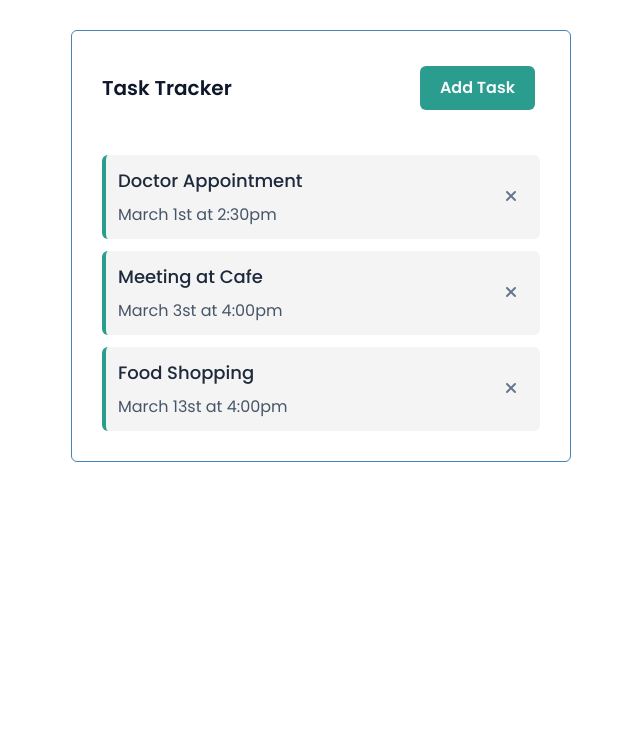
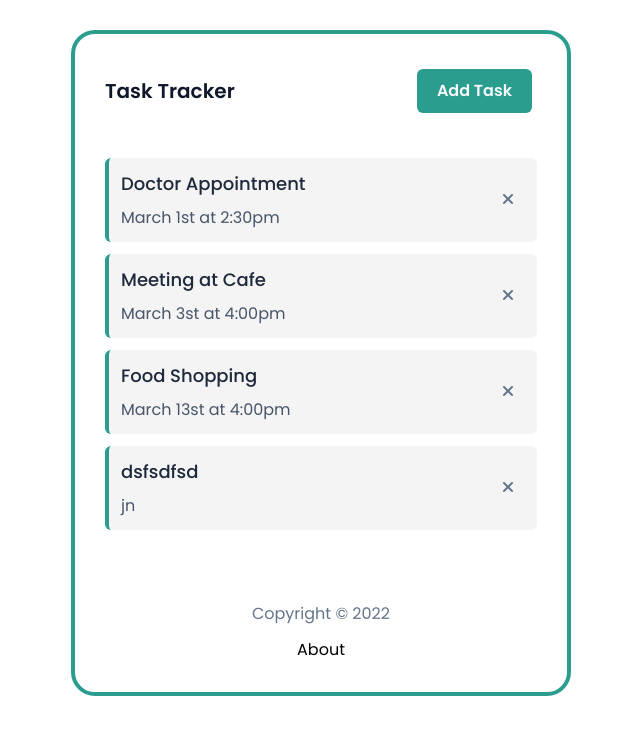
Before and after one commit to billpebert/vue-task-reminder, a Vue app: page / in a window 1280 px wide. Shown: the top 734 px of the page, without its empty margins (319-959 px from the left). Built offline with nearby package versions, Linux system fonts and the light colour scheme; data requests are answered from the project's data file.

Commit message:
set vue-router

```diff
--- a/db.json
+++ b/db.json
@@ -17,6 +17,12 @@
       "text": "Food Shopping",
       "day": "March 13st at 4:00pm",
       "reminder": true
+    },
+    {
+      "text": "dsfsdfsd",
+      "day": "jn",
+      "reminder": true,
+      "id": 4
     }
   ]
 }
--- a/package.json
+++ b/package.json
@@ -11,7 +11,8 @@
   },
   "dependencies": {
     "json-server": "^0.17.1",
-    "vue": "^3.2.45"
+    "vue": "^3.2.45",
+    "vue-router": "^4.0.13"
   },
   "devDependencies": {
     "@rushstack/eslint-patch": "^1.1.4",
--- a/src/App.vue
+++ b/src/App.vue
@@ -1,102 +1,13 @@
 <script setup>
-import HeaderSection from "./components/HeaderSection.vue";
-import ButtonEl from "./components/ButtonEl.vue";
-import TasksElVue from "./components/TasksEl.vue";
-import AddTaskVue from "./components/AddTask.vue";
+import FooterElVue from "./components/FooterEl.vue";
 </script>
 
 <template>
 	<div class="container-wrapper">
-		<HeaderSection title="Task Tracker">
-			<ButtonEl
-				:title="showAddTask ? 'Close Form' : 'Add Task'"
-				:className="showAddTask ? 'btn-black' : 'btn-success'"
-				@click="toggleForm"
-			/>
-		</HeaderSection>
-		<div v-show="showAddTask">
-			<AddTaskVue @add-task="addTask" />
-		</div>
-		<TasksElVue @toggle-reminder="toggleReminder" @delete-task="deleteTask" :tasks="tasks" />
+		<router-view></router-view>
+		<FooterElVue />
 	</div>
 </template>
-
-<script>
-export default {
-	data() {
-		return {
-			tasks: [],
-			showAddTask: false,
-		};
-	},
-
-	methods: {
-		async addTask(task) {
-			const res = await fetch("http://localhost:8989/tasks", {
-				method: "POST",
-				headers: {
-					"Content-type": "application/json",
-				},
-				body: JSON.stringify(task),
-			});
-
-			const data = await res.json();
-
-			// this.tasks = [...this.tasks, task];
-			this.tasks = [...this.tasks, data];
-		},
-		async deleteTask(id) {
-			if (confirm("Are you sure?")) {
-				const res = await fetch(`http://localhost:8989/tasks/${id}`, {
-					method: "DELETE",
-				});
-
-				res.status === 200
-					? (this.tasks = this.tasks.filter((task) => task.id !== id))
-					: alert("Error deleting task");
-			}
-		},
-		async toggleReminder(id) {
-			const taskToToggle = await this.fetchTask(id);
-
-			const updateTask = { ...taskToToggle, reminder: !taskToToggle.reminder };
-
-			const res = await fetch(`http://localhost:8989/tasks/${id}`, {
-				method: "PUT",
-				headers: {
-					"Content-type": "application/json",
-				},
-				body: JSON.stringify(updateTask),
-			});
-
-			const data = await res.json();
-
-			// const markTask = this.tasks.map((task) => (task.id === id ? { ...task, reminder: !task.reminder } : task));
-			const markTask = this.tasks.map((task) => (task.id === id ? { ...task, reminder: data.reminder } : task));
-			this.tasks = markTask;
-		},
-		toggleForm() {
-			this.showAddTask = !this.showAddTask;
-		},
-		async fetchTasks() {
-			const res = await fetch("http://localhost:8989/tasks");
-			// const res = await fetch("api/tasks");
-			const data = await res.json();
-			return data;
-		},
-		async fetchTask(id) {
-			// const res = await fetch(`api/task/${id}`);
-			const res = await fetch(`http://localhost:8989/tasks/${id}`);
-			const data = await res.json();
-			return data;
-		},
-	},
-
-	async created() {
-		this.tasks = await this.fetchTasks();
-	},
-};
-</script>
 
 <style>
 * {
@@ -111,8 +22,8 @@ export default {
 	margin: 30px auto;
 	overflow: auto;
 	min-height: 300px;
-	border: 1px solid steelblue;
-	border-radius: 6px;
+	border: 4px solid #2a9d8f;
+	border-radius: 24px;
 	padding: 30px;
 }
 </style>
--- /dev/null
+++ b/src/components/FooterEl.vue
@@ -0,0 +1,6 @@
+<template>
+	<footer class="mt-10 pt-8 text-center">
+		<p class="text-slate-500 mb-3">Copyright &copy; 2022</p>
+		<router-link to="/about">About</router-link>
+	</footer>
+</template>
--- a/src/main.js
+++ b/src/main.js
@@ -3,4 +3,6 @@ import App from "./App.vue";
 import "./assets/tailwindcss/main.css";
 // import "./assets/main.css";
 
-createApp(App).mount("#app");
+import router from "./router";
+
+createApp(App).use(router).mount("#app");
--- /dev/null
+++ b/src/router/index.js
@@ -0,0 +1,23 @@
+import { createRouter, createWebHistory } from "vue-router";
+import About from "../views/AboutView.vue";
+import Home from "../views/HomeView.vue";
+
+const routes = [
+	{
+		path: "/",
+		name: "Home",
+		component: Home,
+	},
+	{
+		path: "/about",
+		name: "About",
+		component: About,
+	},
+];
+
+const router = createRouter({
+	history: createWebHistory(import.meta.env.BASE_URL),
+	routes,
+});
+
+export default router;
--- /dev/null
+++ b/src/views/AboutView.vue
@@ -0,0 +1,9 @@
+<template>
+	<HeaderSection title="About App" />
+	<p class="text-center my-5 font-semibold text-xl text-[#2a9d8f]">Version 1.0.0</p>
+	<router-link to="/" class="underline underline-offset-4 text-blue-600">← Go Back</router-link>
+</template>
+
+<script setup>
+import HeaderSection from "../components/HeaderSection.vue";
+</script>
--- /dev/null
+++ b/src/views/HomeView.vue
@@ -0,0 +1,101 @@
+<template>
+	<HeaderSection title="Task Tracker">
+		<ButtonEl
+			:title="showAddTask ? 'Close Form' : 'Add Task'"
+			:className="showAddTask ? 'btn-black' : 'btn-success'"
+			@click="toggleForm"
+		/>
+	</HeaderSection>
+	<div v-show="showAddTask">
+		<AddTaskVue @add-task="addTask" />
+	</div>
+	<TasksElVue @toggle-reminder="toggleReminder" @delete-task="deleteTask" :tasks="tasks" />
+</template>
+
+<script setup>
+import HeaderSection from "../components/HeaderSection.vue";
+import ButtonEl from "../components/ButtonEl.vue";
+import TasksElVue from "../components/TasksEl.vue";
+import AddTaskVue from "../components/AddTask.vue";
+</script>
+
+<script>
+export default {
+	data() {
+		return {
+			tasks: [],
+			showAddTask: false,
+		};
+	},
+	methods: {
+		async addTask(task) {
+			const res = await fetch("http://localhost:8989/tasks", {
+				method: "POST",
+				headers: {
+					"Content-type": "application/json",
+				},
+				body: JSON.stringify(task),
+			});
+
+			const data = await res.json();
+
+			// this.tasks = [...this.tasks, task];
+			this.tasks = [...this.tasks, data];
+
+			if (res.status === 200 || res.status === 201) {
+				// alert("New task created!");
+				this.showAddTask = false;
+			}
+		},
+		async deleteTask(id) {
+			if (confirm("Are you sure?")) {
+				const res = await fetch(`http://localhost:8989/tasks/${id}`, {
+					method: "DELETE",
+				});
+
+				res.status === 200
+					? (this.tasks = this.tasks.filter((task) => task.id !== id))
+					: alert("Error deleting task");
+			}
+		},
+		async toggleReminder(id) {
+			const taskToToggle = await this.fetchTask(id);
+
+			const updateTask = { ...taskToToggle, reminder: !taskToToggle.reminder };
+
+			const res = await fetch(`http://localhost:8989/tasks/${id}`, {
+				method: "PUT",
+				headers: {
+					"Content-type": "application/json",
+				},
+				body: JSON.stringify(updateTask),
+			});
+
+			const data = await res.json();
+
+			// const markTask = this.tasks.map((task) => (task.id === id ? { ...task, reminder: !task.reminder } : task));
+			const markTask = this.tasks.map((task) => (task.id === id ? { ...task, reminder: data.reminder } : task));
+			this.tasks = markTask;
+		},
+		toggleForm() {
+			this.showAddTask = !this.showAddTask;
+		},
+		async fetchTasks() {
+			const res = await fetch("http://localhost:8989/tasks");
+			// const res = await fetch("api/tasks");
+			const data = await res.json();
+			return data;
+		},
+		async fetchTask(id) {
+			// const res = await fetch(`api/task/${id}`);
+			const res = await fetch(`http://localhost:8989/tasks/${id}`);
+			const data = await res.json();
+			return data;
+		},
+	},
+
+	async created() {
+		this.tasks = await this.fetchTasks();
+	},
+};
+</script>
```
Also changed, not shown: 1 other file (tests, documents, lock files or other folders).
